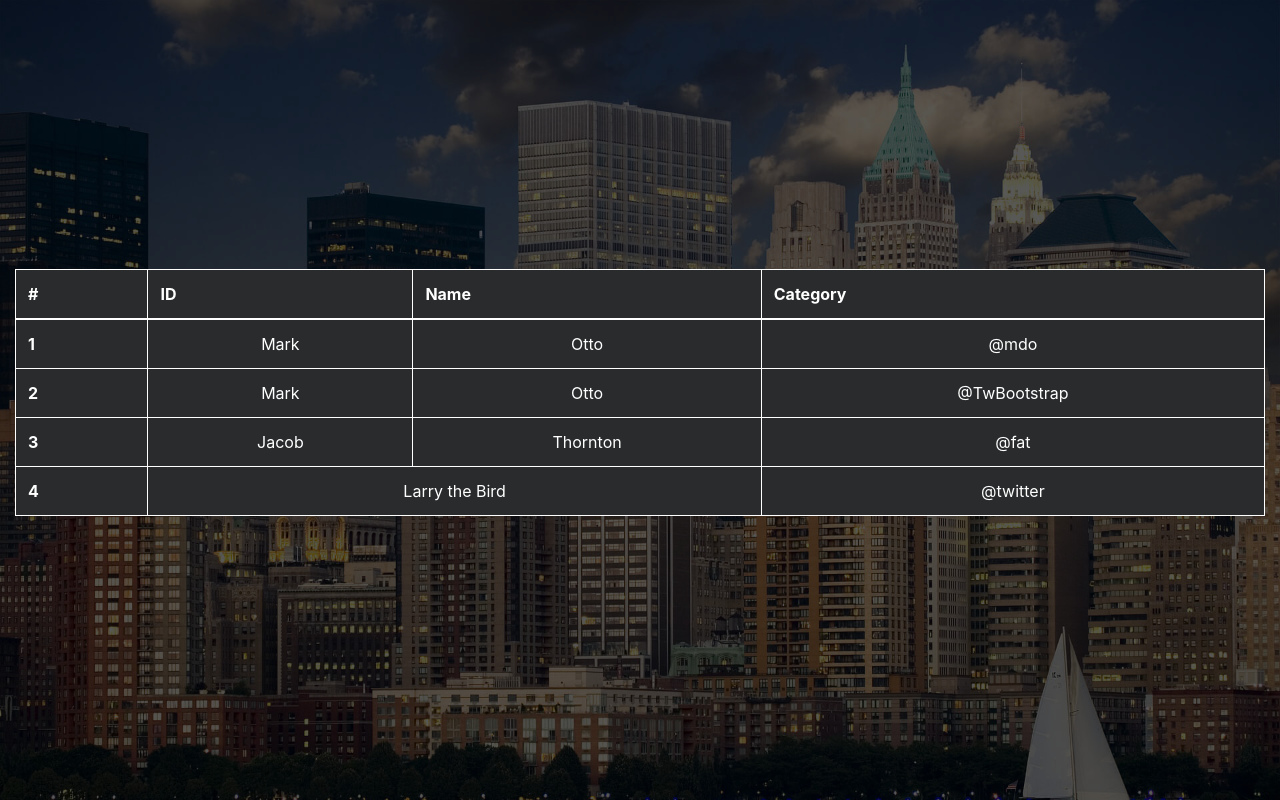
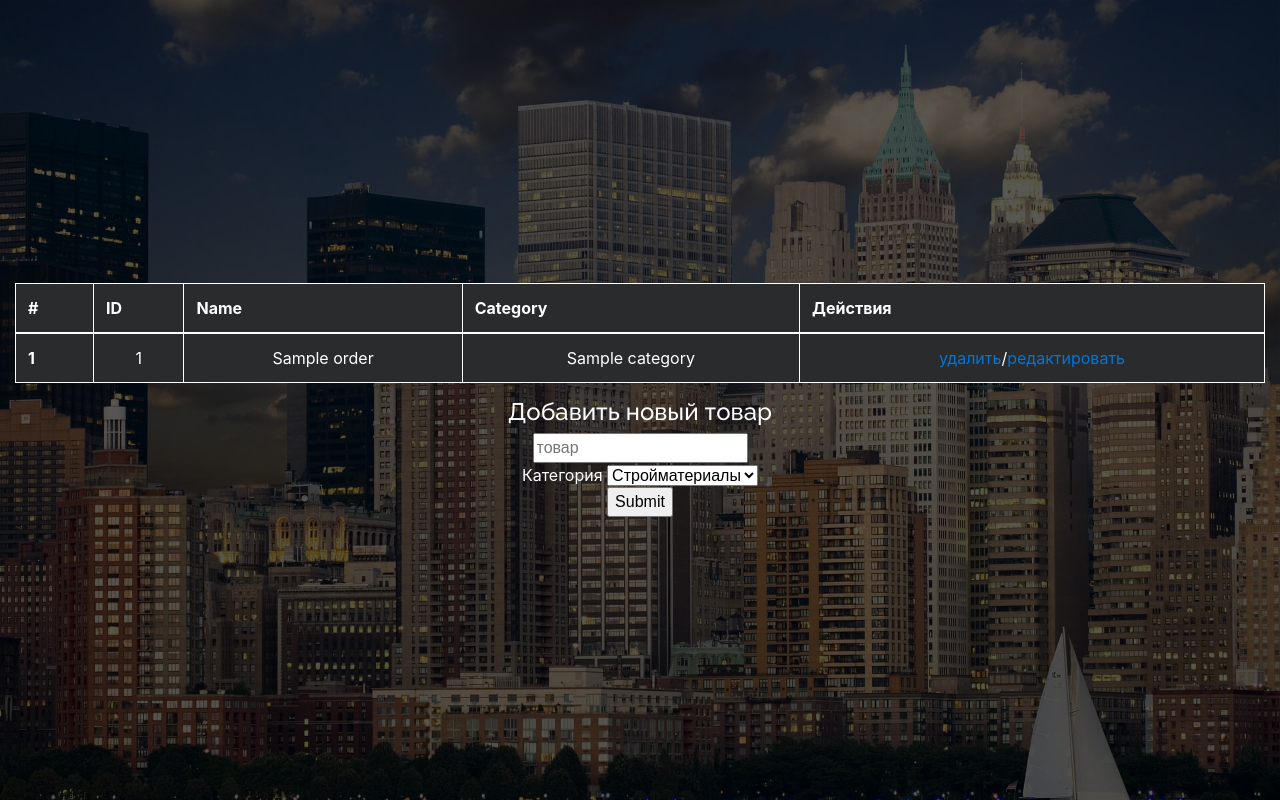
Before and after one commit to AlexSokolskih/loftPHPdz8.ru, a PHP site: template themes/Bell/index.twig in a window 1280 px wide. Run offline with PHP 8.4, Linux system fonts and the light colour scheme; the template is opened without the code that fills it: most values are stand-ins (such as "Sample title", 1, 10 or a date in 2020); some libraries are stand-ins or nearby versions.

Commit message:
первую задачу из 8 дз сделал.

```diff
--- a/app/core/controllers.php
+++ b/app/core/controllers.php
@@ -15,10 +15,7 @@ class Controller_main
         $twig = new Twig_Environment($loader);
         $database = new DataBase();
         $orders = $database->getOrderList();
-
-        var_dump($orders);
-
-       // echo $twig->render('index.twig', array('name' => 'Fabien'));
+       echo $twig->render('index.twig',array('orders'=>$orders));
 
 
     }
--- a/themes/Bell/css/style.css
+++ b/themes/Bell/css/style.css
@@ -978,3 +978,13 @@ body.mobile-nav-active #mobile-nav-toggle {
     padding-right: 30px;
   }
 }
+
+.popup{
+  position: fixed;
+  display: none;
+  top: 10%;
+  left: 40%;
+  z-index: 100;
+  background-color: #464a4c;
+  text-align: center;
+}
--- a/themes/Bell/index.twig
+++ b/themes/Bell/index.twig
@@ -46,6 +46,8 @@
   </head>
 
   <body>
+  <script src="https://ajax.googleapis.com/ajax/libs/jquery/1.11.3/jquery.min.js">
+    </script>
     <!-- Page Content
     ================================================== -->
     <!-- Hero -->
@@ -61,34 +63,31 @@
                 <th>ID</th>
                 <th>Name</th>
                 <th>Category</th>
+                <th>Действия</th>
               </tr>
               </thead>
               <tbody>
-              <tr>
-                <th scope="row">1</th>
-                <td>Mark</td>
-                <td>Otto</td>
-                <td>@mdo</td>
-              </tr>
-              <tr>
-                <th scope="row">2</th>
-                <td>Mark</td>
-                <td>Otto</td>
-                <td>@TwBootstrap</td>
-              </tr>
-              <tr>
-                <th scope="row">3</th>
-                <td>Jacob</td>
-                <td>Thornton</td>
-                <td>@fat</td>
-              </tr>
-              <tr>
-                <th scope="row">4</th>
-                <td colspan="2">Larry the Bird</td>
-                <td>@twitter</td>
-              </tr>
+              {% for order in orders %}
+                <tr>
+                  <th scope="row">{{ loop.index }}</th>
+                  <td class="orderid">{{ order.id }}</td>
+                  <td class="ordername">{{ order.name }}</td>
+                  <td class="categoryid" data-categiryid="{{ order.category.id }}">{{ order.category.name }}</td>
+                  <td class="actionOrder"><a href="api/v1/orders/{{ order.id }}" class="deleteOrder">удалить</a>/<a href="api/v1/orders/{{ order.id }}" class="editOrder">редактировать</a></td>
+                </tr>
+              {% endfor %}
+
+
               </tbody>
             </table>
+
+            <h3>Добавить новый товар</h3>
+            <form action="api/v1/orders/{{ order.id }}" metod="post">
+              <input id="order" type="text" placeholder="товар" ><br>
+             Категория <select name="category_id" >
+                <option value="1">Стройматериалы</option>
+              </select><br>
+              <input id="submitOrder" type="submit"></form>
           </col-md-12>
         </row>
       </div>
@@ -99,10 +98,101 @@
 
   <!-- Header -->
 
+  <div class="popup">
+    <div class="closebutton"><a href="api/v1/orders/">закрыть окно</a></div>
+    <form action="api/v1/orders/">
+      <input type="hidden" name="orderid" value="0">
+      <input type="text" name="ordername"><br>
+      <select name="category_id" id="">
+        <option value="1">Стройматериалы</option>
+      </select><br>
+      <input type="submit" value="изменить"><br>
+    </form>
+  </div>
 
 
 
-    <a class="scrolltop" href="#"><span class="fa fa-angle-up"></span></a> <!-- JavaScript
+    <script>
+
+        $(document).ready(function(){
+
+            $(".deleteOrder").click(function (e) {
+                e.preventDefault();
+                var tr = $(this).parent().parent();
+                 orderid = tr.children('.orderid').text();
+
+                $.ajax({
+                    url: 'api/v1/orders/'+orderid,
+                    method: 'DELETE',
+                    success: function(){
+
+                        location.reload();
+
+                    }
+                });
+            })
+
+
+            $(".editOrder").click(function (e) {
+                e.preventDefault();
+                var tr = $(this).parent().parent();
+                orderid = tr.children('.orderid').text();
+                ordername = tr.children('.ordername').text();
+                category_id = tr.children('.categoryid').attr('data-categiryid');
+
+                $(".popup").css('display','inline-block');
+
+                $('.popup input[name=orderid]').val(orderid);
+                $('.popup input[name=ordername]').val(ordername);
+                $('.popup select[name=category_id]').val(category_id);
+
+
+            })
+
+
+            $("#submitOrder").click(function (e) {
+                e.preventDefault();
+                var name = $(this).parent().children("#order").val();
+                var category_id = $(this).parent().children("select[name=category_id]").val();
+                console.log(category_id);
+
+                $.ajax({
+                    url: 'api/v1/orders',
+                    method: 'POST',
+                    data: ({ name : name, category_id: category_id}),
+                    success: function(){
+                        location.reload();
+                    }
+                });
+            })
+
+
+            $(".popup .closebutton a").click(function (e) {
+                e.preventDefault();
+                $(".popup").css('display','none');
+            })
+
+            $(".popup input[type=submit]").click(function (e) {
+                e.preventDefault();
+                var orderid = $('.popup input[name=orderid]').val();
+                var ordername = $('.popup input[name=ordername]').val();
+                var categoryid = $('.popup select[name=category_id]').val();
+
+
+                $.ajax({
+                    url: 'api/v1/orders/'+orderid+'?name='+ordername+'&category_id='+category_id,
+                    method: 'PUT',
+                    success: function(){
+                        location.reload();
+                    }
+                });
+
+            });
+
+
+        });
+
+    </script>
 
 
 
```
Also changed, not shown: app/controllers/controllerOrders.php (added, +64 -0 lines), app/core/DataBase.php (+44 -4 lines), app/core/router.php (+44 -8 lines), app/run.php (+5 -3 lines), migration.php (+12 -2 lines).
